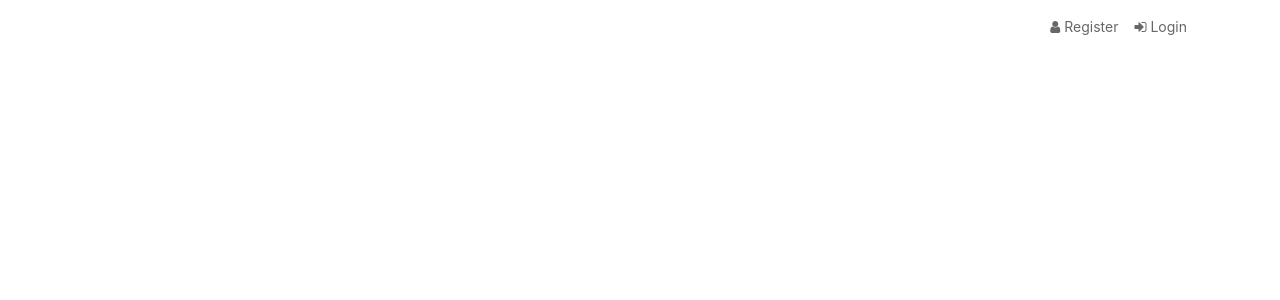
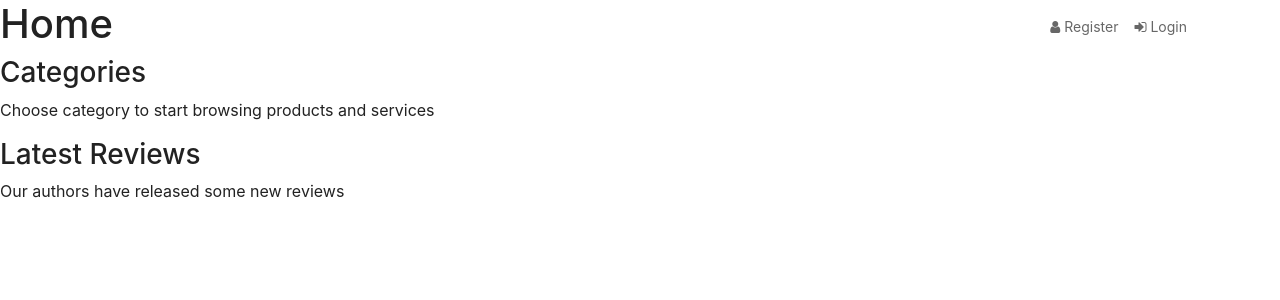
Before and after one commit to skgrehli/reviews, a Django app: page / in a window 1280 px wide. Before the commit the part shown is almost empty. Shown: the top 300 px of the page. Run offline with Django 3.2, Linux system fonts and the light colour scheme; data that the repository does not hold is empty; some libraries are stand-ins or nearby versions.

Commit message:
updated home added categories and reviews

```diff
--- a/src/blog/views.py
+++ b/src/blog/views.py
@@ -33,3 +33,17 @@ def get_categories(request):
     print(subcategories)
     return render(request,'blog/category_list.html',{'categories':categories,'subcategories':subcategories})
     # return render(request,'main/popularpeople.html',{'popularity':popularity})
+
+
+
+def IndexPageView(request):
+    categories = []
+    subcategories = []
+    for category in Category.objects.all():
+        categories.append(category)
+        for subcategory in SubCategory.objects.filter(category=category):
+            subcategories.append({'category':category,'subcategory':subcategory})
+
+    reviews = Review.objects.all()
+    return render(request,'home.html',{'categories':categories,'subcategories':subcategories,'reviews':reviews})
+    # return render(request,'main/popularpeople.html',{'popularity':popularity})
--- a/src/config/urls.py
+++ b/src/config/urls.py
@@ -4,13 +4,13 @@ from django.urls import path, include
 from django.views.generic import TemplateView
 from accounts import urls
 from blog import urls
-
+import blog.views
 urlpatterns = [
     path('admin/', admin.site.urls),
     path('accounts/', include('accounts.urls')),
     path('accounts/', include('django.contrib.auth.urls')),
     path('blog/',include('blog.urls')),
-    path('', TemplateView.as_view(template_name='home.html'), name='home'),
+    path('', blog.views.IndexPageView, name='home'),
 ]
 
 # accounts/login/ [name='login']
--- a/src/templates/blog/category_list.html
+++ b/src/templates/blog/category_list.html
@@ -1,4 +1,4 @@
-<!-- templates/home.html -->
+<!-- templates/category_list.html -->
 {% extends 'base.html' %}
 
 {% block title %}Categories{% endblock %}
--- a/src/templates/home.html
+++ b/src/templates/home.html
@@ -4,4 +4,29 @@
 {% block title %}Home{% endblock %}
 
 {% block content %}
+
+<h1>Home</h1>
+
+<h3>Categories</h3>
+<p>Choose category to start browsing products and services</p>
+<ul>
+    {% for category in categories %}
+    <li>{{ category.name }}</li>
+    <ul>{% for obj in subcategories %}
+        {% if obj.category.name == category.name %}
+        <li>{{ obj.subcategory.name }}</li>
+        {% endif %}
+        {% empty %}
+        <li>no item</li>
+        {% endfor %}
+    </ul>
+    {% endfor %}
+</ul>
+
+
+<h3>Latest Reviews</h3>
+<p>Our authors have released some new reviews</p>
+{% for r in reviews %}
+<a href="blog/{{r.slug}}">{{ r.title }}</a>
+{% endfor %}
 {% endblock %}
```
